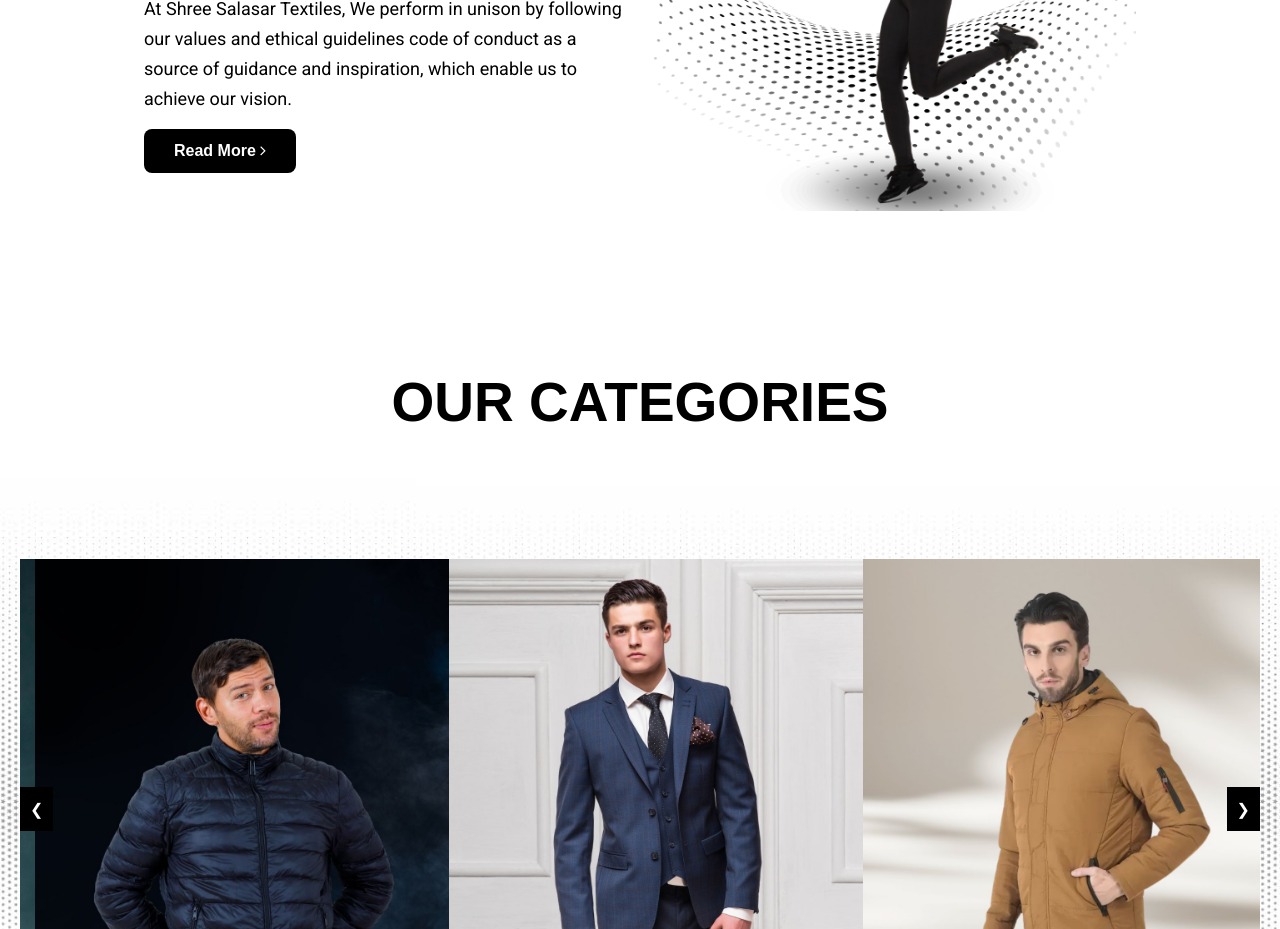
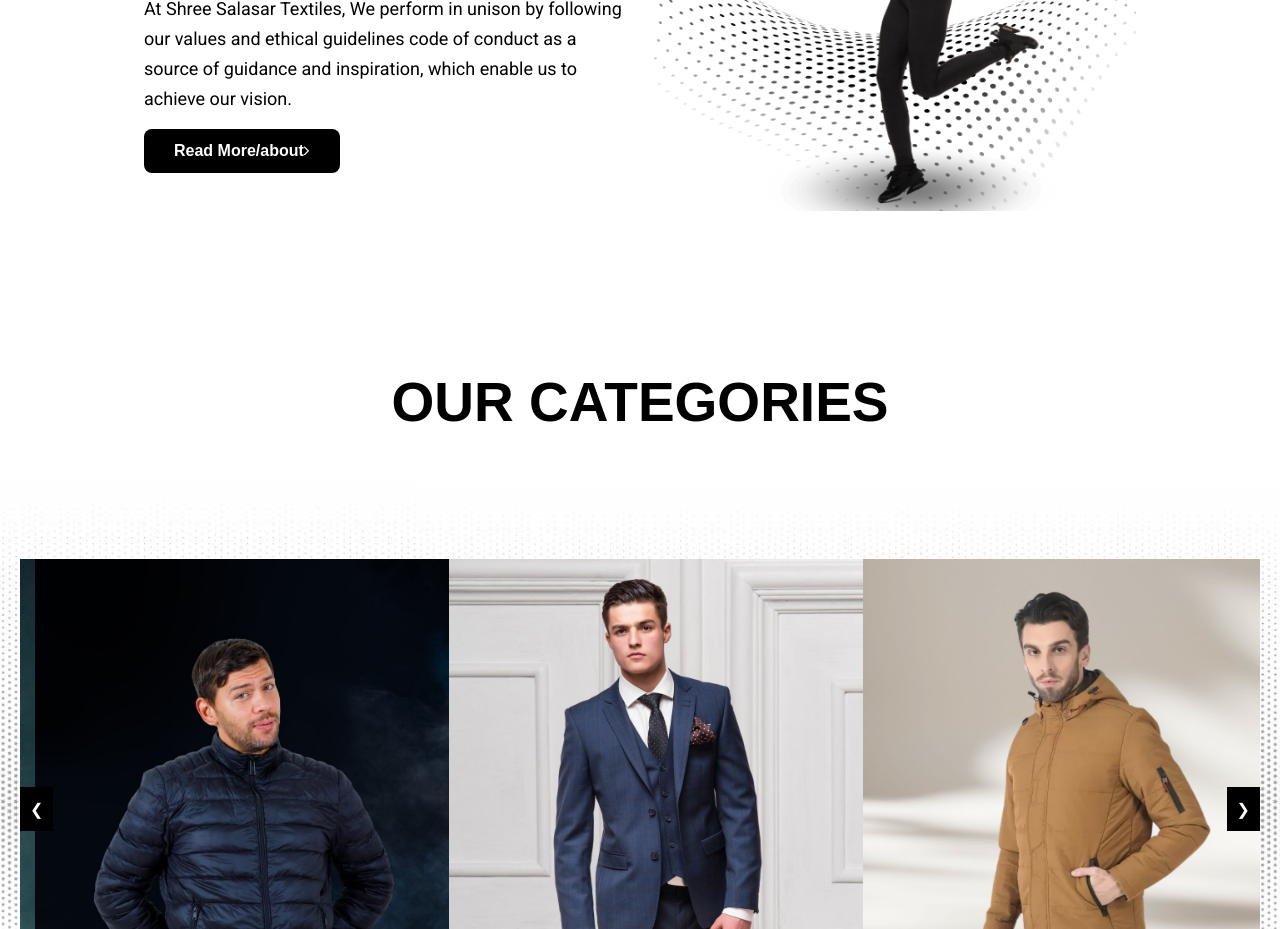
Before and after one commit to brightensolutions/shreesalasartextile, a React (Create React App) app: page / in a window 1280 px wide. Shown: the part 1440-2369 px from the top of the page. Built offline with nearby package versions, Linux system fonts and the light colour scheme; a web font is replaced by a local one.

Commit message:
link added

```diff
--- a/src/components/WelcomeToDaga/WelcomeToDaga.jsx
+++ b/src/components/WelcomeToDaga/WelcomeToDaga.jsx
@@ -68,7 +68,7 @@ const WelcomeToDaga = () => {
             </div>
 
             <Link className="inline-block mt-[15px] bg-black py-[10px] px-[30px] rounded-lg font-semibold font-tomorrow text-white">
-              Read More{" "}
+              Read More{"/about"}
               <span>
                 <i className="fa fa-angle-right" aria-hidden="true"></i>
               </span>
```
